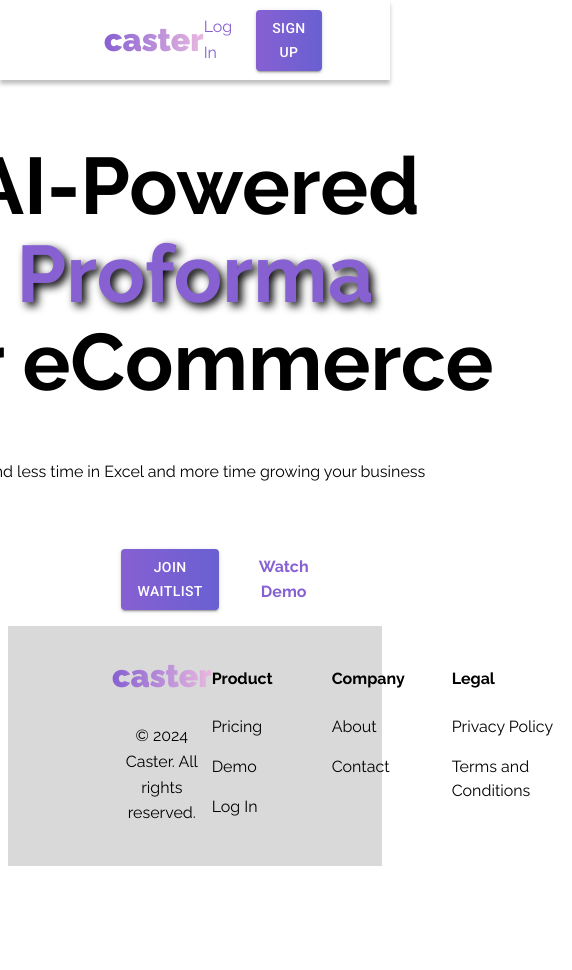
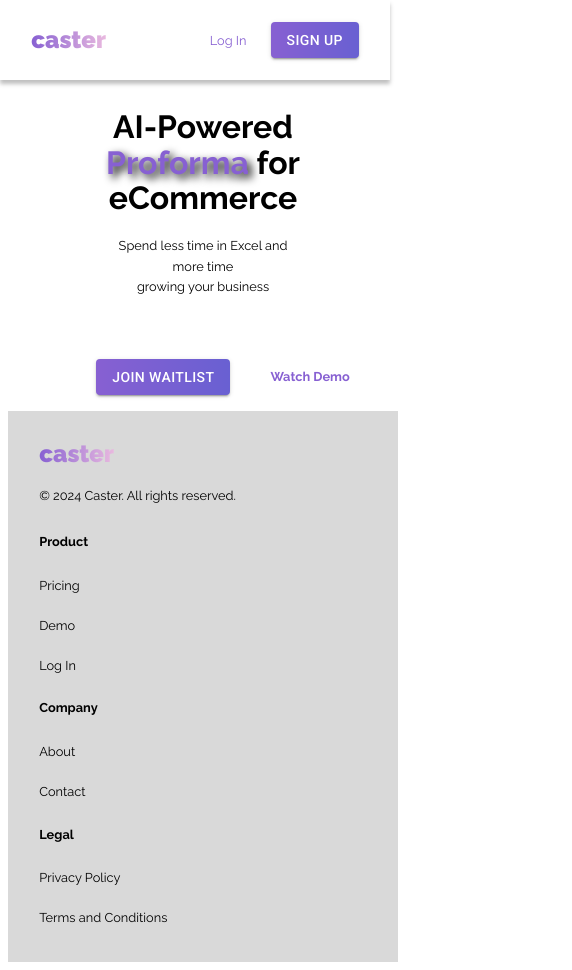
Before and after one commit to prestondavid99/SandboxLandingPage, a Next.js app: page / in a window 390 px wide. Shown: the whole page, 572 px wide, since content can reach past the window. Before the commit the page ends 874 px from the top, so only its background shows below. Built offline with nearby package versions, Linux system fonts and the light colour scheme.

Commit message:
responsive footer and fonts

```diff
--- a/src/components/layout/Footer.tsx
+++ b/src/components/layout/Footer.tsx
@@ -23,7 +23,6 @@ const Footer: React.FC = () => {
                         <p>Company</p>
                         <Link href={"/comingsoon"}>About</Link>
                         <Link href={"/comingsoon"}>Contact</Link>
-
                     </div>
 
                     <div className="footer-column">
--- a/src/pages/index.tsx
+++ b/src/pages/index.tsx
@@ -13,11 +13,14 @@ export default function Home() {
             <div className='home-title-section'>
                 <div className='home-title'>
                     <h1>
-                        AI-Powered
-                        <div className='text-accent'>Proforma</div>
-                        for eCommerce
+                        AI-Powered <br></br>
+                        <span className='text-accent'>Proforma</span> for <br></br>
+                        eCommerce
                     </h1>
-                    <p>Spend less time in Excel and more time growing your business</p>
+                    <p>
+                        Spend less time in Excel and more time <br></br>
+                        growing your business
+                    </p>
                 </div>
                 <div className='home-links'>
                     <Link href="/signup">
--- a/src/styles/style.css
+++ b/src/styles/style.css
@@ -7,6 +7,7 @@ These styles apply to the entire site. Consider them the default styles.
 Be very careful when changing any of these styles.
 */
 
+/* ##### DESKTOP/DEFAULT STYLES ##### */
 :root {
     /* Defining our brand colors */
     --primary-color: #8760D2;  /* Your primary brand color */
@@ -49,11 +50,16 @@ Be very careful when changing any of these styles.
 
     /* Styling Variables */
     --navbar-height: var(--spacing-x20);
-    --side-padding: var(--spacing-x26);
+    --side-padding: 8%;
+
+    /* Defining screen sizes for responsiveness */
+    --mobile-screen-width: 600px;
+    --tablet-screen-width: 900px;
 }
 
 html {
     font-size: 16px; /* Default */
+    min-width: 100vw;
 }
 
 body {
@@ -62,6 +68,7 @@ body {
     background-color: var(--background-color-1); /* Set background color */
     font-weight: var(--font-weight-regular); /* Set default font weight */
     line-height: 1.6; /* Optional: improves readability by increasing line spacing */
+    min-width: 100vw;
 }
 
 .vsc-initialized {
@@ -108,6 +115,7 @@ p {
 }
 
 a {
+    font-size: var(--paragraph-font-size);
     text-decoration: none;
     color: var(--primary-color);
 }
@@ -116,6 +124,20 @@ a:hover {
     filter: brightness(85%);
 }
 
+/* ##### MOBILE STYLES (General Styles only) #####
+Each section will have its own mobile sub-section */
+
+@media (max-width: 600px) {
+    :root {
+        --h1-font-size: 2rem;
+        --h2-font-size: 1.5rem;
+        --paragraph-font-size: 0.8rem;
+    }
+
+    #__next {
+        max-width: 100vw;
+    }
+}
 
 /*
 ####################################
@@ -246,6 +268,7 @@ footer {
 
 .footer-right {
     height: 100%;
+    width: 22rem;
     display: flex;
     flex-direction: row;
     align-items: flex-start;
@@ -258,7 +281,7 @@ footer {
     align-items: flex-start;
     justify-content: flex-start;
     min-width: auto;
-    width: 7.5rem;
+    width: 30%;
     height: 100%;
 }
 
@@ -271,6 +294,30 @@ footer {
     margin: 0.5rem 0;
     line-height: 1.5rem;
     text-align: left;
+}
+
+@media (max-width: 600px) {
+    footer {
+        height: 100%;
+    }
+
+    .footer-container {
+        display: flex;
+        flex-direction: column;
+        justify-content: flex-start;
+        align-items: flex-start;
+    }
+
+    .footer-right {
+        height: 100%;
+        display: flex;
+        flex-direction: column;
+        justify-content: flex-start;
+    }
+
+    .footer-column {
+        width: 100%;
+    }
 }
 
 /*
@@ -292,15 +339,14 @@ Use section labels as needed for readability.
     align-items: center;
     justify-content: center;
     width: 100%;
-    /* margin: var(--spacing-x16) 0; */
 }
 
 .home-title {
-    width: 40rem;
+    width: 60%;
 }
 
 .home-title h1 {
-    font-size: 5rem;
+    font-weight: var(--font-weight-bold);
     line-height: 1.1;
 }
 
```
